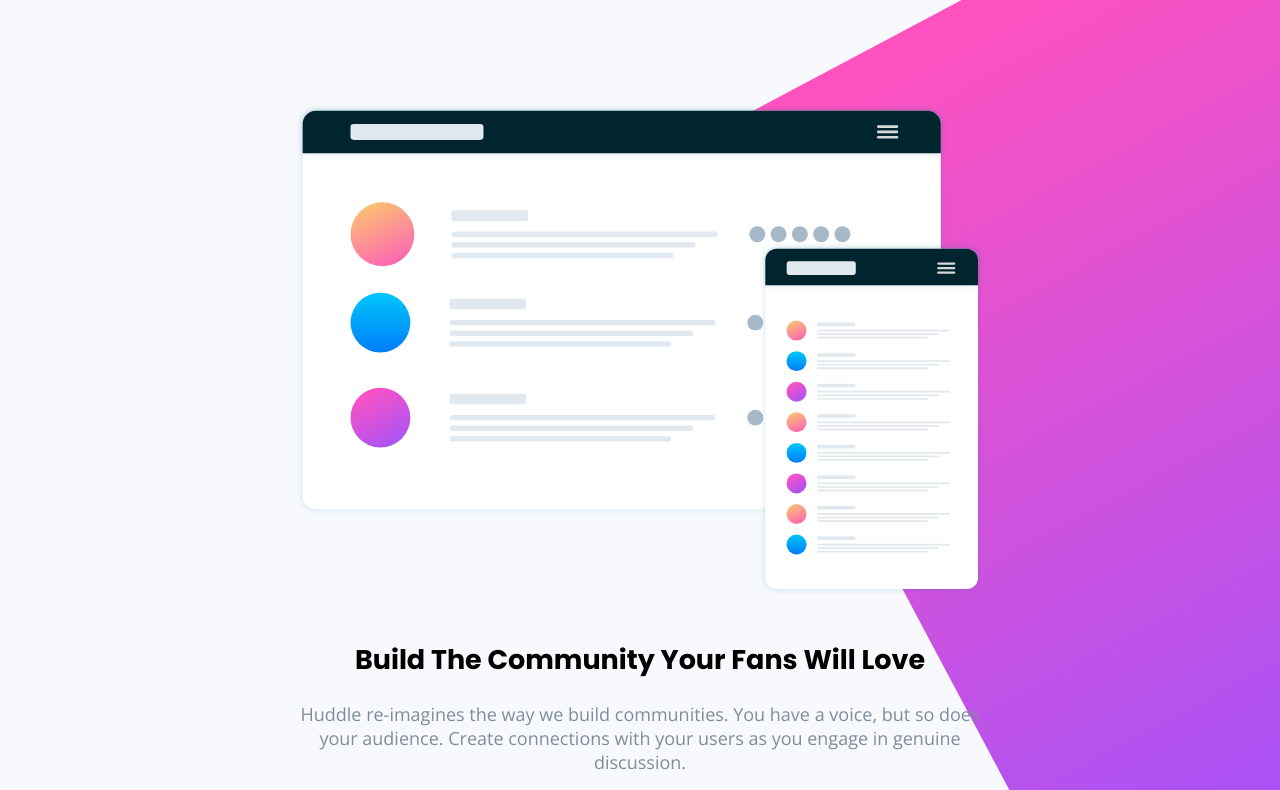
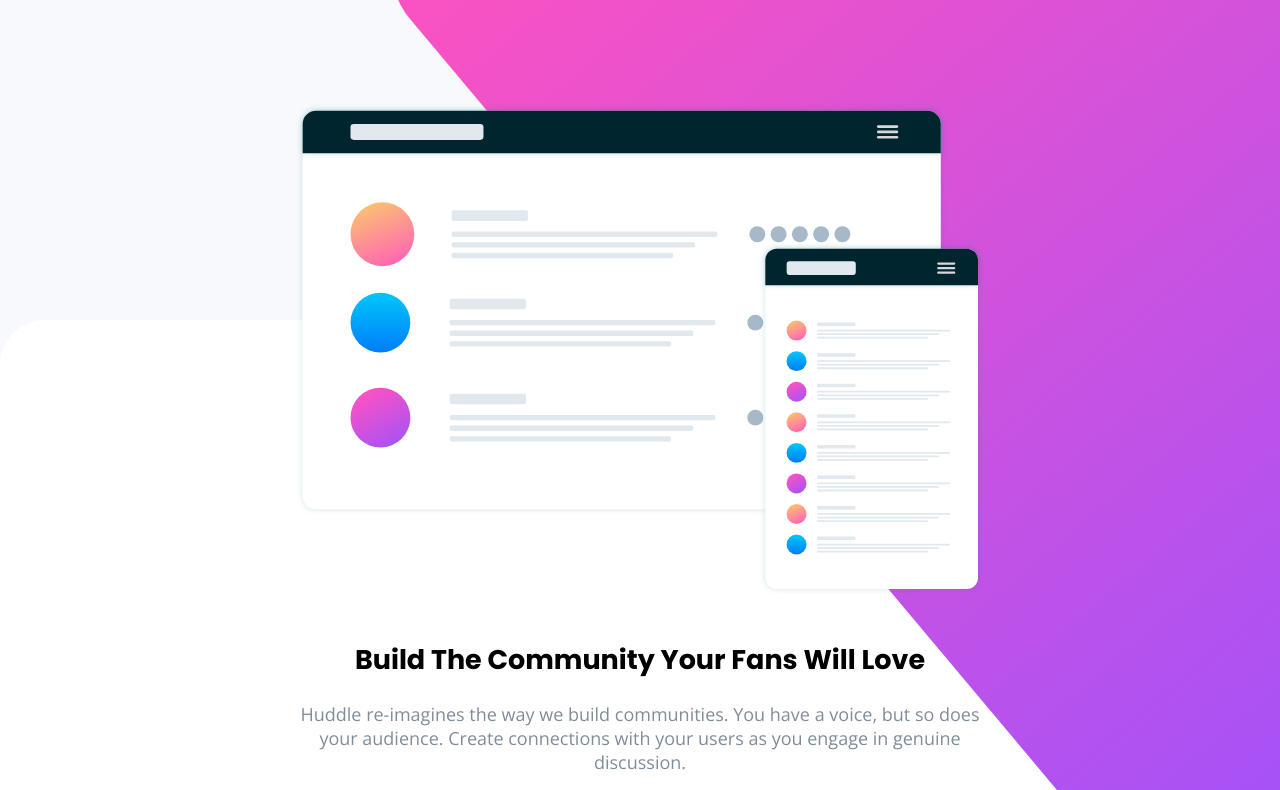
Before and after one commit to zebedeeLewis/huddle_Challenge, a website: page app/index.html in a window 1280 px wide. Shown: the part 88-878 px from the top of the page. Drawn offline with nearby package versions, Linux system fonts and the light colour scheme; files whose address does not match are found by name.

Commit message:
Complete Style/Placement Of Pink Diagonal Box

```diff
--- a/app/index.html
+++ b/app/index.html
@@ -88,6 +88,7 @@
         <div class="footer__logo h1">
           <span class="icon-logo"></span>Huddle
         </div>
+        <div class="footer__lists">
           <ul class="list">
             <li class="list__item">
               <a href="#">
@@ -105,7 +106,7 @@
               </a>
             </li>
           </ul>
-        <ul class="list mb-8">
+          <ul class="list">
             <li class="list__item">
               <a href="#">
                 Career
@@ -122,6 +123,7 @@
               </a>
             </li>
           </ul>
+        </div>
 
         <form class="cta-form mb-8">
           <div class="cta-form__header h3">SUBSCRIBE</div>
@@ -141,6 +143,10 @@
           <span class="icon-facebook mr-1"></span>
           <span class="icon-instagram mr-1"></span>
           <span class="icon-twitter"></span>
+
+          <div class="copyright">
+            Copyright 2019 Huddle. All rights reserved.
+          </div>
         </div>
 
         <p class="attribution">
@@ -152,9 +158,6 @@
           Coded by <a href="#">Zebedee Lewis</a>.
         </p>
 
-        <div class="copyright">
-          Copyright 2019 Huddle. All rights reserved.
-        </div>
       </footer>
     </div>
   </body>
--- a/app/scss/general.scss
+++ b/app/scss/general.scss
@@ -1,6 +1,6 @@
 @mixin extendable($extend: true){
   $sel: sel + random(1000);
-  @if $extend == true {
+  @if $extend {
     @at-root {
       %#{$sel} {@content}
     }
@@ -70,6 +70,10 @@
          @content;
       }
    } @else if $point == lg {
+      @media only screen and (min-width: 1200px) {
+         @content;
+      }
+   } @else if $point == xl {
       @media only screen and (min-width: 1440px) {
          @content;
       }
@@ -155,15 +159,12 @@
 
 .style-elements {
   margin-top: 0px;
-  transform-origin: top center;
-  transform: rotateZ(332deg)
-    translateY(-16vh)
-    translateX(-54vw);
   position: absolute;
   z-index: 1;
   display: flex;
   justify-content: flex-start;
   align-items: flex-start;
+  width: 100vw;
 }
 
 .style-elements::before,
@@ -171,15 +172,38 @@
   content: " ";
   display: block;
   width: 107vw;
-  position: relative;
+  position: absolute;
 }
 
 .style-elements::after {
   background: linear-gradient(0deg, $secondary-color, $primary-color);
-  height: 125vh;
-  margin-left: -2rem;
+  height: 200vw;
+  margin-left: 0;
   border-radius: 4.5rem;
+  transform-origin: top left;
+  transform: rotateZ(-31deg);
+  right: -35vw;
+  top: 33px;
   z-index: 2;
+}
+
+@media (min-width: 520px ) {
+  .style-elements::after {
+    transform: rotateZ(-35deg);
+  }
+}
+
+@media (min-width: 768px) {
+  .style-elements::after {
+    transform: rotateZ(-38deg);
+    height: 110vw;
+  }
+}
+
+@media (min-width: 992px) {
+  .style-elements::after {
+    transform: rotateZ(-40deg);
+  }
 }
 
 .style-elements::before {
@@ -229,10 +253,29 @@
 .mt-4 {margin-top: $baseline * 2; }
 
 .mb-1 {margin-bottom: $baseline * 0.5; }
-.mb-2 {margin-bottom: $baseline * 1; }
+
+@mixin MB-2 ($extend: true) {
+  @include extendable($extend) {
+    margin-bottom: $baseline * 1;
+  }
+}
+.mb-2 { @include MB-2; }
 .mb-3 {margin-bottom: $baseline * 1.5; }
-.mb-4 {margin-bottom: $baseline * 2; }
-.mb-8 {margin-bottom: $baseline * 4; }
+
+@mixin MB-4 ($extend: true) {
+  @include extendable($extend) {
+    margin-bottom: $baseline * 2;
+  }
+}
+
+.mb-4 { @include MB-4; }
+
+@mixin MB-8 ($extend: true) {
+  @include extendable($extend) {
+    margin-bottom: $baseline * 4;
+  }
+}
+.mb-8 { @include MB-8; }
 
 @mixin MB-16 ($extend: true) {
   @include extendable($extend) {
@@ -240,6 +283,12 @@
   }
 }
 .mb-16 {@include MB-16;}
+
+@mixin MB-32 ($extend: true) {
+  @include extendable($extend) {
+    margin-bottom: $baseline * 16;
+  }
+}
 
 .ml-1 {margin-left: $baseline * 0.5; }
 .ml-2 {margin-left: $baseline * 1; }
@@ -267,27 +316,38 @@
     padding-left: $baseline * 0.5;
   }
 }
-.pl-1 { @include PL-1 }
+
+.pl-1 { @include PL-1; }
 
 @mixin PL-2 ($extend: true) {
   @include extendable($extend) {
     padding-left: $baseline * 1;
   }
 }
-.pl-2 { @include PL-2 }
+
+.pl-2 { @include PL-2; }
 
 @mixin PL-3 ($extend: true){
   @include extendable($extend) {
     padding-left: $baseline * 1.5;
   }
 }
+
 .pl-3 {@include PL-3; }
 @mixin PL-4 ($extend: true) {
   @include extendable($extend) {
     padding-left: $baseline * 2;
   }
 }
+
 .pl-4 { @include PL-4;}
+
+@mixin PL-8 ($extend: true) {
+  @include extendable($extend) {
+    padding-left: $baseline * 4;
+  }
+}
+.pl-8 { @include PL-8; }
 
 .pr-1 { padding-right: $baseline * 0.5; }
 
@@ -296,6 +356,7 @@
     padding-right: $baseline * 1;
   }
 }
+
 .pr-2 { @include PR-2; }
 .pr-3 { padding-right: $baseline * 1.5; }
 
@@ -304,7 +365,16 @@
     padding-right: $baseline * 2;
   }
 }
+
 .pr-4 { @include PR-4; }
+
+@mixin PR-8 ($extend: true) {
+  @include extendable($extend) {
+    padding-right: $baseline * 4;
+  }
+}
+
+.pr-8 { @include PR-8; }
 
 .p-1 {
   @extend .pt-1;
@@ -574,6 +644,10 @@
   @extend .h3;
 }
 
+.footer__lists {
+  @include MB-8;
+}
+
 .copyright,
 .attribution {
   text-align: center;
@@ -596,10 +670,71 @@
     max-width: $centered-block-width;
     @include CENTERED-BLOCK(false);
   }
+
+  .container--footer {
+    display: flex;
+    flex-wrap: wrap;
+  }
+
+  .container--footer > * {
+    order: 4;
+  }
+
+  .footer__logo,
+  .copyright,
+  .footer__social {
+    text-align: left;
+  }
+
+  .footer__logo {
+    width: 100%;
+    order: 1;
+    @include MB-2;
+  }
+
+  .footer__lists {
+    width: 50%;
+    display: flex;
+    flex-wrap: wrap;
+    justify-content: space-between;
+    @include MB-4;
+  }
+
+  .cta-form {
+    width: 50%;
+    text-align: left;
+  }
+
+  .footer-cta {
+    width: auto;
+    margin-left: auto;
+    display: block;
+  }
+
+  .footer__social {
+    width: 50%;
+    order: 1;
+  }
+
+  .attribution {
+    width: 100%;
+  }
 }
 
 @include breakpoint(md) {
-  .main-section--intro,
+  .container {
+    @include PL-8(false);
+    @include PR-8(false);
+  }
+
+  .container--main {
+    @include MB-16(false);
+  }
+
+  .main-section--intro {
+    @include MB-32(false);
+  }
+
   .main-section--body {
     @include MB-16(false);
   }
@@ -614,8 +749,10 @@
   .main-section--body__right {
     width: 50%;
     box-sizing: border-box;
-    @include PR-4(false)
-    @include PL-4(false)
+  }
+
+  .main-section--body__right {
+    @include PL-4(false);
   }
 
   .main-section--body::before {
@@ -626,4 +763,25 @@
     text-align: left;
     @include PL-3(false);
   }
+
+  .footer {
+    justify-content: space-between;
+  }
+
+  .footer__social,
+  .footer__lists,
+  .cta-form {
+    width: 33.333%;
+  }
+
+  .footer__lists {
+    @include PR-4(false);
+  }
+
 }
+
+@include breakpoint(lg) {
+  .footer__lists {
+    @include PR-8(false);
+  }
+}
```
Also changed, not shown: app/css/general.css, 1 other file. Lines whose indentation alone changed are shown as unchanged.
